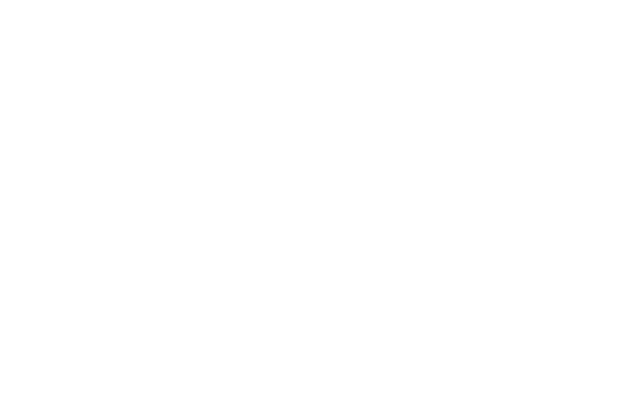
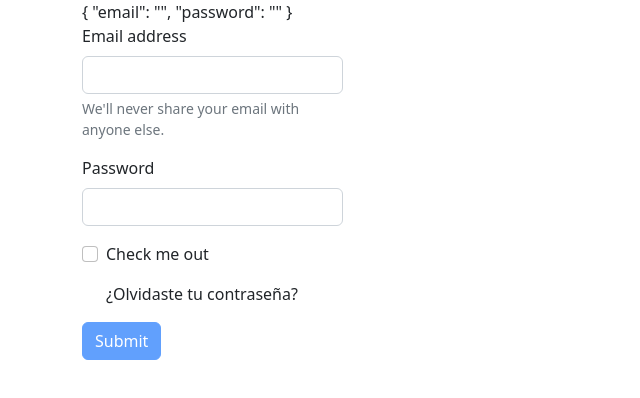
Before and after one commit to Annge001/Desafio-tres, an Angular app: page / in a window 1280 px wide. Shown: the top 398 px of the page, without its empty margins (0-640 px from the left). Built offline with nearby package versions, Linux system fonts and the light colour scheme.

Commit message:
login-formulario.component.html agregue disabled a button en y agregue formcontrolname en input de password y email

```diff
--- a/src/app/app.component.html
+++ b/src/app/app.component.html
@@ -1,3 +1,7 @@
 <div>
-  <app-login-formulario></app-login-formulario>
-</div>
+  <div class="row">
+    <div class="col">
+      <app-login-formulario
+        (usuario)="usuario($event)"></app-login-formulario>
+    </div>
+  </div></div>
--- a/src/app/app.component.ts
+++ b/src/app/app.component.ts
@@ -7,4 +7,6 @@
 })
 export class AppComponent {
   title = 'formsPerez';
+  usuario: any;
+
 }
--- a/src/app/app.module.ts
+++ b/src/app/app.module.ts
@@ -6,12 +6,13 @@
 import { AppComponent } from './app.component';
 import {FormsModule, ReactiveFormsModule} from "@angular/forms";
 import {ValidatorService} from "./services/validator.service";
-import { LoginFormularioComponent } from './components/login-formulario/login-formulario.component';
+import {LoginFormularioComponent} from './components/login-formulario/login-formulario.component';
 
 @NgModule({
   declarations: [
     AppComponent,
-    LoginFormularioComponent
+    LoginFormularioComponent,
+
   ],
   imports: [
     BrowserModule,
--- a/src/app/components/login-formulario/login-formulario.component.html
+++ b/src/app/components/login-formulario/login-formulario.component.html
@@ -1,17 +1,21 @@
 <div class="container">
   <div class="row">
     <div class="col-3">
-      <form>
+      <div>
+        {{this.formularioPersona.value | json}}
+      </div>
+
+      <form [formGroup]="formularioPersona" (ngSubmit)="loginUsuario()">
 
         <div class="mb-3">
           <label for="exampleInputEmail1" class="form-label">Email address</label>
-          <input type="email" class="form-control" id="exampleInputEmail1" aria-describedby="emailHelp">
+          <input type="email" class="form-control" id="exampleInputEmail1" formControlName="email" aria-describedby="emailHelp">
           <div id="emailHelp" class="form-text">We'll never share your email with anyone else.</div>
         </div>
 
         <div class="mb-3">
           <label for="exampleInputPassword1" class="form-label">Password</label>
-          <input type="password" class="form-control" id="exampleInputPassword1">
+          <input type="password" class="form-control" formControlName="password" id="exampleInputPassword1">
         </div>
 
         <div class="mb-3 form-check">
@@ -24,7 +28,7 @@
         </div>
 
         <div>
-          <button type="submit" class="btn btn-primary">Submit</button>
+          <button type="submit" class="btn btn-primary" [disabled]="!this.formularioPersona.valid" >Submit</button>
         </div>
 
       </form>
--- a/src/app/components/login-formulario/login-formulario.component.ts
+++ b/src/app/components/login-formulario/login-formulario.component.ts
@@ -1,12 +1,12 @@
 import { Component, OnInit } from '@angular/core';
-import {FormBuilder, FormControl, FormGroup} from "@angular/forms";
+import {FormBuilder, FormControl, FormGroup, Validators} from "@angular/forms";
 
 @Component({
   selector: 'app-login-formulario',
   templateUrl: './login-formulario.component.html',
   styleUrls: ['./login-formulario.component.css']
 })
-export class FormularioComponent implements OnInit {
+export class LoginFormularioComponent implements OnInit {
 
   formularioPersona: FormGroup;
 
@@ -14,15 +14,16 @@
     private fb: FormBuilder
   ) {
     this.formularioPersona = fb.group({
-      email: new FormControl('',[]),
-      password: new FormControl('',[]),
+      email: ['', [Validators.required]],
+      password: ['', [Validators.required]]
     });
   }
 
   ngOnInit(): void {
   }
 
+  loginUsuario(){
+    console.log(this.formularioPersona);
+  }
+
 }
-
-export class LoginFormularioComponent {
-}
```
